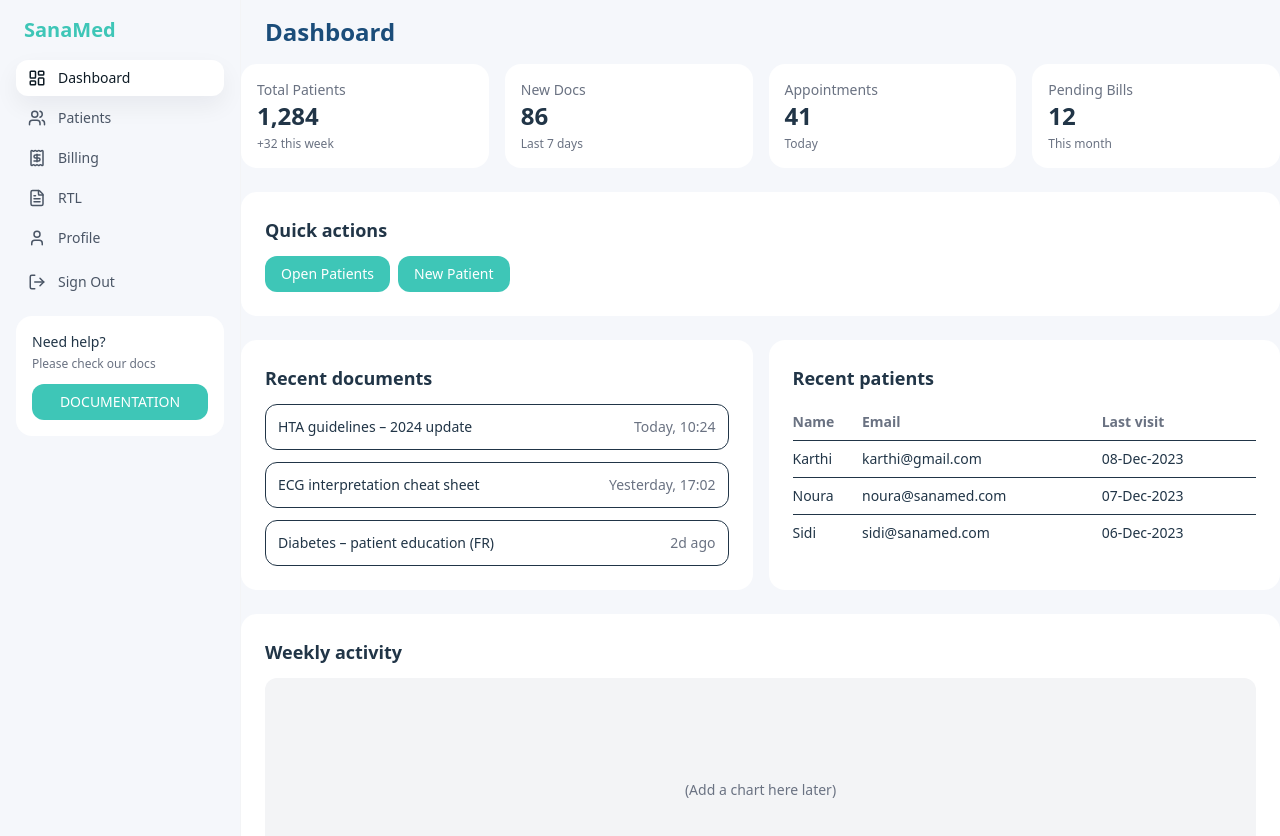
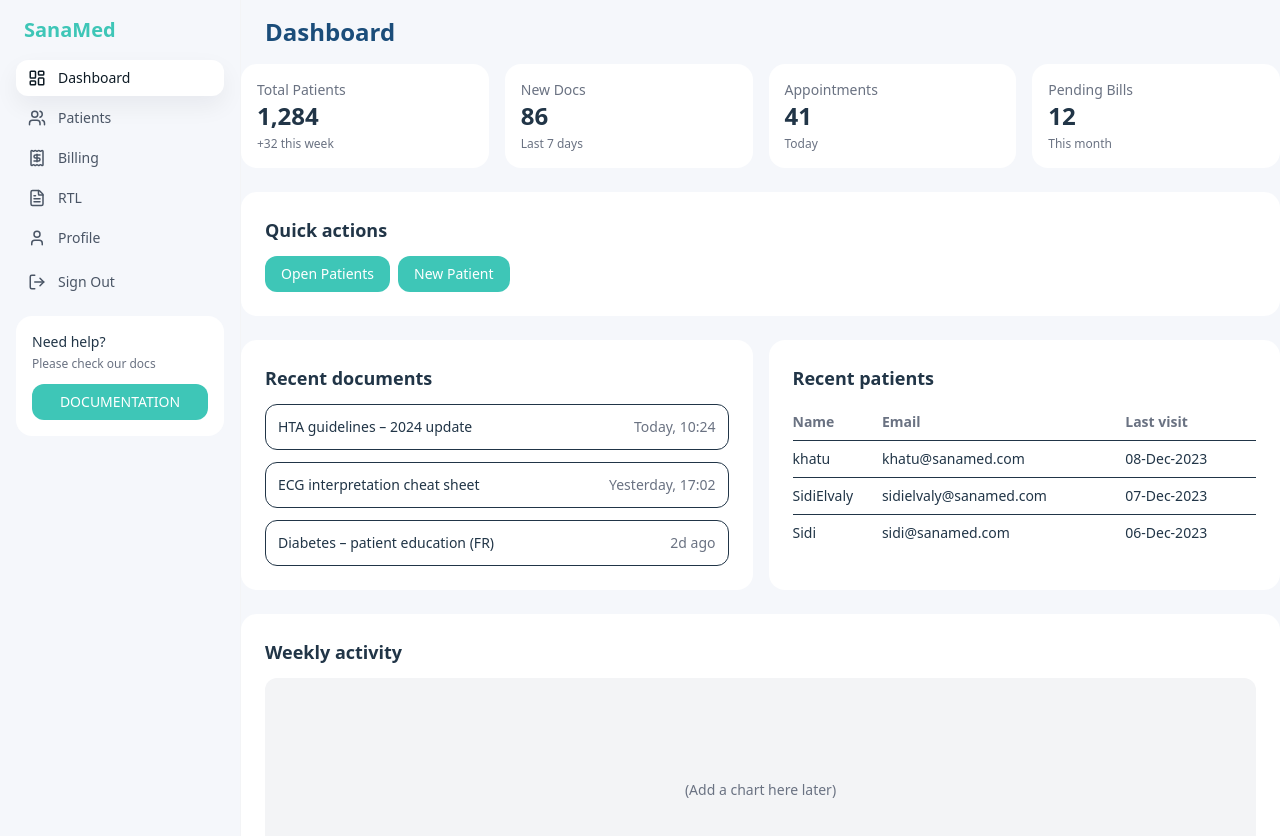
Before and after one commit to sidi-cnm/front_app, a Next.js app: page /dashboard in a window 1280 px wide. Shown: the top 836 px of the page. Built offline with nearby package versions, Linux system fonts and the light colour scheme; no server answers; sample sign-in values are in the browser's storage.

Commit message:
update names

```diff
--- a/src/app/dashboard/page.tsx
+++ b/src/app/dashboard/page.tsx
@@ -59,8 +59,8 @@ export default function DashboardPage() {
                 </thead>
                 <tbody className="[&>tr]:border-t">
                   {[
-                    { n: "Karthi", e: "karthi@gmail.com", v: "08-Dec-2023", id: "p-1" },
-                    { n: "Noura", e: "noura@sanamed.com", v: "07-Dec-2023", id: "p-2" },
+                    { n: "khatu", e: "khatu@sanamed.com", v: "08-Dec-2023", id: "p-1" },
+                    { n: "SidiElvaly", e: "sidielvaly@sanamed.com", v: "07-Dec-2023", id: "p-2" },
                     { n: "Sidi", e: "sidi@sanamed.com", v: "06-Dec-2023", id: "p-3" },
                   ].map((p) => (
                     <tr key={p.id}>
```
